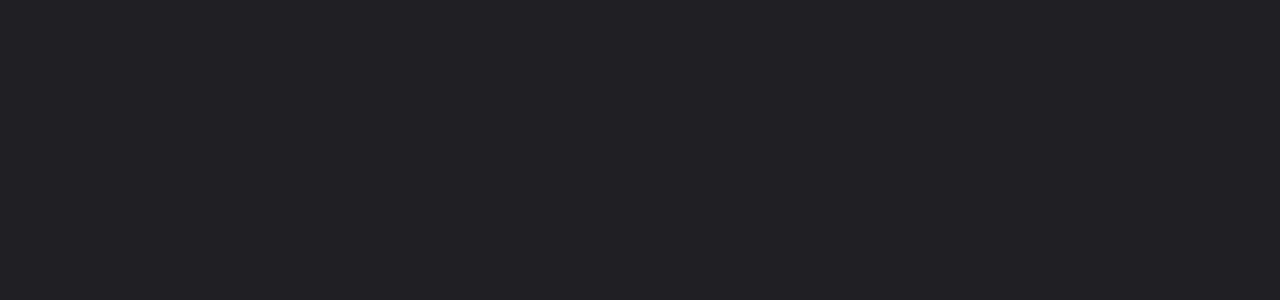
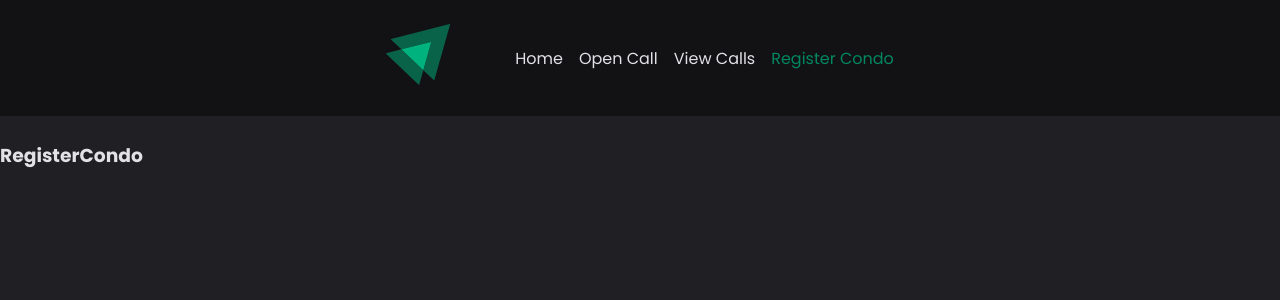
Before and after one commit to lucianobs1/web-react-condo-manager, a React (Vite) app: page /register-condo in a window 1280 px wide. Before the commit this address had no page. Shown: the top 300 px of the page. Built offline with nearby package versions, Linux system fonts and the light colour scheme.

Commit message:
chore: update Header and Layout Component

```diff
--- a/src/Router.tsx
+++ b/src/Router.tsx
@@ -1,12 +1,18 @@
 import { Route, Routes } from 'react-router-dom';
 import { DefaultLayout } from './layout/DefaultLayout';
 import { Home } from './pages/Home';
+import { OpenCall } from './pages/OpenCall';
+import { RegisterCondo } from './pages/RegisterCondo';
+import { ViewCalls } from './pages/ViewCalls';
 
 export function Router() {
   return (
     <Routes>
       <Route path="/" element={<DefaultLayout />}>
         <Route path="/" element={<Home />} />
+        <Route path="/open-call" element={<OpenCall />} />
+        <Route path="/view-calls" element={<ViewCalls />} />
+        <Route path="/register-condo" element={<RegisterCondo />} />
       </Route>
     </Routes>
   );
--- a/src/components/Header/styles.ts
+++ b/src/components/Header/styles.ts
@@ -1,6 +1,8 @@
 import styled from 'styled-components';
 
 export const HeaderContainer = styled.header`
+  background: ${(props) => props.theme['gray-900']};
+
   padding: 1.5rem 1rem;
   display: flex;
   justify-content: center;
--- /dev/null
+++ b/src/layout/DefaultLayout.tsx
@@ -0,0 +1,11 @@
+import { Outlet } from 'react-router-dom';
+import { Header } from '../components/Header';
+
+export function DefaultLayout() {
+  return (
+    <>
+      <Header />
+      <Outlet />
+    </>
+  );
+}
--- a/src/layout/DefaultLayout/index.tsx
+++ /dev/null
@@ -1,12 +0,0 @@
-import { Outlet } from 'react-router-dom';
-import { Header } from '../../components/Header';
-import { LayoutContainer } from './styles';
-
-export function DefaultLayout() {
-  return (
-    <LayoutContainer>
-      <Header />
-      <Outlet />
-    </LayoutContainer>
-  );
-}
--- a/src/layout/DefaultLayout/styles.ts
+++ /dev/null
@@ -1,8 +0,0 @@
-import styled from 'styled-components';
-
-export const LayoutContainer = styled.div`
-  background: ${(props) => props.theme['gray-900']};
-  display: flex;
-  align-items: center;
-  justify-content: center;
-`;
--- a/src/pages/Home/index.tsx
+++ b/src/pages/Home/index.tsx
@@ -1,13 +1,12 @@
+import { Header } from '../../components/Header';
 import { Container } from './styles';
 
 export function Home() {
   return (
     <Container>
-      <img src="" />
-
-      <main>
-        <h3></h3>
-      </main>
+      <div>
+        <h1>hom</h1>
+      </div>
     </Container>
   );
 }
--- /dev/null
+++ b/src/pages/OpenCall/index.tsx
@@ -0,0 +1,13 @@
+import { Container } from './styles';
+
+export function OpenCall() {
+  return (
+    <Container>
+      <img src="" />
+
+      <main>
+        <h3></h3>
+      </main>
+    </Container>
+  );
+}
--- /dev/null
+++ b/src/pages/OpenCall/styles.ts
@@ -0,0 +1,3 @@
+import styled from 'styled-components';
+
+export const Container = styled.div``;
--- /dev/null
+++ b/src/pages/RegisterCondo/index.tsx
@@ -0,0 +1,13 @@
+import { Container } from './styles';
+
+export function RegisterCondo() {
+  return (
+    <Container>
+      <img src="" />
+
+      <main>
+        <h3>RegisterCondo</h3>
+      </main>
+    </Container>
+  );
+}
--- /dev/null
+++ b/src/pages/RegisterCondo/styles.ts
@@ -0,0 +1,3 @@
+import styled from 'styled-components';
+
+export const Container = styled.div``;
--- /dev/null
+++ b/src/pages/ViewCalls/index.tsx
@@ -0,0 +1,13 @@
+import { Container } from './styles';
+
+export function ViewCalls() {
+  return (
+    <Container>
+      <img src="" />
+
+      <main>
+        <h3>ViewCalls</h3>
+      </main>
+    </Container>
+  );
+}
--- /dev/null
+++ b/src/pages/ViewCalls/styles.ts
@@ -0,0 +1,3 @@
+import styled from 'styled-components';
+
+export const Container = styled.div``;
```
